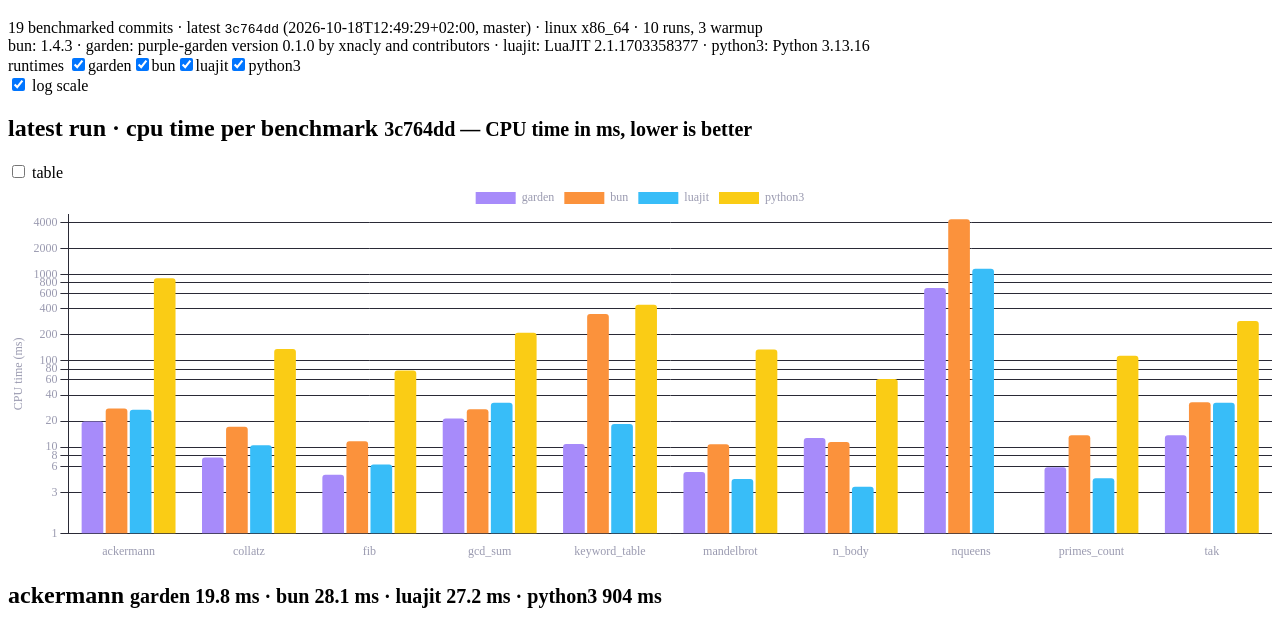
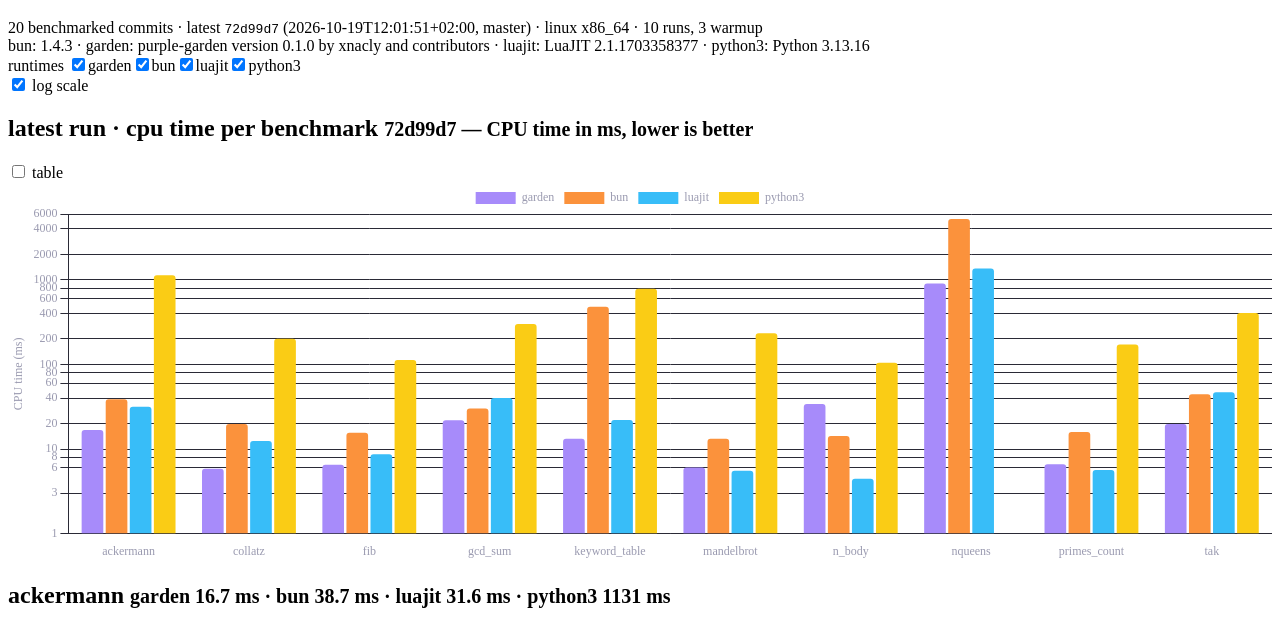
Before and after one commit to xnacly/purple-garden, a plain HTML site: page index.html in a window 1280 px wide. Shown: the part 61-689 px from the top of the page. Drawn offline with nearby package versions, Linux system fonts and the light colour scheme.

Commit message:
bench: 72d99d7

```diff
--- /dev/null
+++ b/data/72d99d7a96ab31979018ed7633277d40b2af8bf8.json
@@ -0,0 +1,446 @@
+{
+  "sha": "72d99d7",
+  "date": "2026-10-19T12:01:51+02:00",
+  "run_unix": 1792404394,
+  "ref": "master",
+  "runner": "linux x86_64",
+  "runs": 10,
+  "warmup": 3,
+  "runtimes": {
+    "bun": "1.4.3",
+    "garden": "purple-garden version 0.1.0 by xnacly and contributors",
+    "luajit": "LuaJIT 2.1.1703358377 -- Copyright (C) 2005-2023 Mike Pall. https://luajit.org/",
+    "python3": "Python 3.13.16"
+  },
+  "results": [
+    {
+      "workload": "ackermann",
+      "runtime": "garden",
+      "time_ms": {
+        "mean": 16.8418986,
+        "min": 16.619256000000004,
+        "stddev": 0.1254339118138842
+      },
+      "cpu_ms": 16.730399999999996,
+      "memory_mb": 3.86328125
+    },
+    {
+      "workload": "ackermann",
+      "runtime": "bun",
+      "time_ms": {
+        "mean": 36.1847567,
+        "min": 34.960131000000004,
+        "stddev": 2.237333141077914
+      },
+      "cpu_ms": 38.748200000000004,
+      "memory_mb": 22.0859375
+    },
+    {
+      "workload": "ackermann",
+      "runtime": "luajit",
+      "time_ms": {
+        "mean": 31.753118000000004,
+        "min": 26.288378,
+        "stddev": 9.937471825612812
+      },
+      "cpu_ms": 31.621799999999997,
+      "memory_mb": 2.7265625
+    },
+    {
+      "workload": "ackermann",
+      "runtime": "python3",
+      "time_ms": {
+        "mean": 1141.455444,
+        "min": 1111.480227,
+        "stddev": 39.368847216387586
+      },
+      "cpu_ms": 1130.9721999999997,
+      "memory_mb": 9.546875
+    },
+    {
+      "workload": "collatz",
+      "runtime": "garden",
+      "time_ms": {
+        "mean": 5.930608700000001,
+        "min": 5.841639,
+        "stddev": 0.05857793555986386
+      },
+      "cpu_ms": 5.845599999999999,
+      "memory_mb": 3.88671875
+    },
+    {
+      "workload": "collatz",
+      "runtime": "bun",
+      "time_ms": {
+        "mean": 14.868925400000002,
+        "min": 13.923786,
+        "stddev": 0.6936108294882496
+      },
+      "cpu_ms": 19.729699999999998,
+      "memory_mb": 22.7265625
+    },
+    {
+      "workload": "collatz",
+      "runtime": "luajit",
+      "time_ms": {
+        "mean": 12.5663296,
+        "min": 12.514249000000001,
+        "stddev": 0.051317581014263765
+      },
+      "cpu_ms": 12.4674,
+      "memory_mb": 2.68359375
+    },
+    {
+      "workload": "collatz",
+      "runtime": "python3",
+      "time_ms": {
+        "mean": 200.6557493,
+        "min": 192.823432,
+        "stddev": 7.312725321125954
+      },
+      "cpu_ms": 200.42799999999997,
+      "memory_mb": 9.00390625
+    },
+    {
+      "workload": "fib",
+      "runtime": "garden",
+      "time_ms": {
+        "mean": 6.609763100000001,
+        "min": 6.5321370000000005,
+        "stddev": 0.0673027751309129
+      },
+      "cpu_ms": 6.509699999999999,
+      "memory_mb": 3.83984375
+    },
+    {
+      "workload": "fib",
+      "runtime": "bun",
+      "time_ms": {
+        "mean": 13.3358486,
+        "min": 11.194024,
+        "stddev": 1.4071367656200304
+      },
+      "cpu_ms": 15.5823,
+      "memory_mb": 21.421875
+    },
+    {
+      "workload": "fib",
+      "runtime": "luajit",
+      "time_ms": {
+        "mean": 8.765950700000001,
+        "min": 7.229315,
+        "stddev": 0.9453017517637248
+      },
+      "cpu_ms": 8.6724,
+      "memory_mb": 2.68359375
+    },
+    {
+      "workload": "fib",
+      "runtime": "python3",
+      "time_ms": {
+        "mean": 113.30587760000002,
+        "min": 109.849537,
+        "stddev": 4.248332464196542
+      },
+      "cpu_ms": 113.1038,
+      "memory_mb": 9.00390625
+    },
+    {
+      "workload": "gcd_sum",
+      "runtime": "garden",
+      "time_ms": {
+        "mean": 21.973937499999998,
+        "min": 21.559723,
+        "stddev": 0.7220847559203142
+      },
+      "cpu_ms": 21.8369,
+      "memory_mb": 3.94921875
+    },
+    {
+      "workload": "gcd_sum",
+      "runtime": "bun",
+      "time_ms": {
+        "mean": 25.0593376,
+        "min": 23.276143,
+        "stddev": 1.0208762043042783
+      },
+      "cpu_ms": 30.061500000000002,
+      "memory_mb": 22.59765625
+    },
+    {
+      "workload": "gcd_sum",
+      "runtime": "luajit",
+      "time_ms": {
+        "mean": 40.1518466,
+        "min": 39.99523,
+        "stddev": 0.08940854510516459
+      },
+      "cpu_ms": 40.0002,
+      "memory_mb": 2.68359375
+    },
+    {
+      "workload": "gcd_sum",
+      "runtime": "python3",
+      "time_ms": {
+        "mean": 300.18728100000004,
+        "min": 287.721581,
+        "stddev": 6.472531907034939
+      },
+      "cpu_ms": 299.95110000000005,
+      "memory_mb": 9.00390625
+    },
+    {
+      "workload": "keyword_table",
+      "runtime": "garden",
+      "time_ms": {
+        "mean": 13.314763500000002,
+        "min": 13.146635999999999,
+        "stddev": 0.12958401968714217
+      },
+      "cpu_ms": 13.202799999999996,
+      "memory_mb": 4.5390625
+    },
+    {
+      "workload": "keyword_table",
+      "runtime": "bun",
+      "time_ms": {
+        "mean": 252.66342889999999,
+        "min": 247.713708,
+        "stddev": 3.8862808948626086
+      },
+      "cpu_ms": 479.524,
+      "memory_mb": 104.75
+    },
+    {
+      "workload": "keyword_table",
+      "runtime": "luajit",
+      "time_ms": {
+        "mean": 22.130730500000002,
+        "min": 21.746036,
+        "stddev": 0.683237788464155
+      },
+      "cpu_ms": 22.0103,
+      "memory_mb": 2.7421875
+    },
+    {
+      "workload": "keyword_table",
+      "runtime": "python3",
+      "time_ms": {
+        "mean": 783.2888213,
+        "min": 748.159184,
+        "stddev": 42.34223369882996
+      },
+      "cpu_ms": 782.9939,
+      "memory_mb": 12.55078125
+    },
+    {
+      "workload": "mandelbrot",
+      "runtime": "garden",
+      "time_ms": {
+        "mean": 6.158389400000001,
+        "min": 6.111209000000001,
+        "stddev": 0.03798177166659482
+      },
+      "cpu_ms": 6.0529,
+      "memory_mb": 3.859375
+    },
+    {
+      "workload": "mandelbrot",
+      "runtime": "bun",
+      "time_ms": {
+        "mean": 11.2863954,
+        "min": 10.800058,
+        "stddev": 0.41239568124535736
+      },
+      "cpu_ms": 13.201600000000001,
+      "memory_mb": 22.09765625
+    },
+    {
+      "workload": "mandelbrot",
+      "runtime": "luajit",
+      "time_ms": {
+        "mean": 5.614466700000001,
+        "min": 5.582333,
+        "stddev": 0.02317904139063755
+      },
+      "cpu_ms": 5.515199999999998,
+      "memory_mb": 2.7109375
+    },
+    {
+      "workload": "mandelbrot",
+      "runtime": "python3",
+      "time_ms": {
+        "mean": 233.2672831,
+        "min": 212.538614,
+        "stddev": 11.97174463622192
+      },
+      "cpu_ms": 233.0577,
+      "memory_mb": 9.00390625
+    },
+    {
+      "workload": "n_body",
+      "runtime": "garden",
+      "time_ms": {
+        "mean": 34.279524,
+        "min": 34.06957500000001,
+        "stddev": 0.12845561227910476
+      },
+      "cpu_ms": 34.1201,
+      "memory_mb": 4.14453125
+    },
+    {
+      "workload": "n_body",
+      "runtime": "bun",
+      "time_ms": {
+        "mean": 10.848783599999999,
+        "min": 9.898573,
+        "stddev": 0.9080868270304701
+      },
+      "cpu_ms": 14.2287,
+      "memory_mb": 23.1796875
+    },
+    {
+      "workload": "n_body",
+      "runtime": "luajit",
+      "time_ms": {
+        "mean": 4.5408383,
+        "min": 4.484473,
+        "stddev": 0.036153353989329624
+      },
+      "cpu_ms": 4.452099999999999,
+      "memory_mb": 2.6953125
+    },
+    {
+      "workload": "n_body",
+      "runtime": "python3",
+      "time_ms": {
+        "mean": 105.17201080000002,
+        "min": 97.35377700000001,
+        "stddev": 5.0101259412920705
+      },
+      "cpu_ms": 104.9595,
+      "memory_mb": 9.0859375
+    },
+    {
+      "workload": "nqueens",
+      "runtime": "garden",
+      "time_ms": {
+        "mean": 907.426549,
+        "min": 905.7620840000001,
+        "stddev": 3.0026166277933095
+      },
+      "cpu_ms": 907.1075,
+      "memory_mb": 3.7890625
+    },
+    {
+      "workload": "nqueens",
+      "runtime": "bun",
+      "time_ms": {
+        "mean": 5241.8076113,
+        "min": 5235.0178209999995,
+        "stddev": 5.813561807855142
+      },
+      "cpu_ms": 5247.6029,
+      "memory_mb": 23.87890625
+    },
+    {
+      "workload": "nqueens",
+      "runtime": "luajit",
+      "time_ms": {
+        "mean": 1359.1448693,
+        "min": 1355.8239540000002,
+        "stddev": 3.0119140652440843
+      },
+      "cpu_ms": 1358.7832999999998,
+      "memory_mb": 2.68359375
+    },
+    {
+      "workload": "primes_count",
+      "runtime": "garden",
+      "time_ms": {
+        "mean": 6.718749400000002,
+        "min": 6.653945,
+        "stddev": 0.06480801401267174
+      },
+      "cpu_ms": 6.620699999999999,
+      "memory_mb": 3.84375
+    },
+    {
+      "workload": "primes_count",
+      "runtime": "bun",
+      "time_ms": {
+        "mean": 11.371308699999995,
+        "min": 10.78668,
+        "stddev": 0.5182241033004608
+      },
+      "cpu_ms": 15.935499999999998,
+      "memory_mb": 22.8359375
+    },
+    {
+      "workload": "primes_count",
+      "runtime": "luajit",
+      "time_ms": {
+        "mean": 5.717393900000001,
+        "min": 5.646561,
+        "stddev": 0.07550691066893575
+      },
+      "cpu_ms": 5.629599999999999,
+      "memory_mb": 2.68359375
+    },
+    {
+      "workload": "primes_count",
+      "runtime": "python3",
+      "time_ms": {
+        "mean": 171.72226270000002,
+        "min": 167.99281100000002,
+        "stddev": 3.75632538995519
+      },
+      "cpu_ms": 171.50909999999996,
+      "memory_mb": 8.96484375
+    },
+    {
+      "workload": "tak",
+      "runtime": "garden",
+      "time_ms": {
+        "mean": 19.948362300000003,
+        "min": 19.879281,
+        "stddev": 0.056277276243120344
+      },
+      "cpu_ms": 19.818999999999996,
+      "memory_mb": 3.79296875
+    },
+    {
+      "workload": "tak",
+      "runtime": "bun",
+      "time_ms": {
+        "mean": 40.2815005,
+        "min": 39.348426,
+        "stddev": 0.9846731305887201
+      },
+      "cpu_ms": 44.3957,
+      "memory_mb": 22.0
+    },
+    {
+      "workload": "tak",
+      "runtime": "luajit",
+      "time_ms": {
+        "mean": 46.933989,
+        "min": 46.788703,
+        "stddev": 0.11083205348835036
+      },
+      "cpu_ms": 46.7693,
+      "memory_mb": 2.68359375
+    },
+    {
+      "workload": "tak",
+      "runtime": "python3",
+      "time_ms": {
+        "mean": 405.560226,
+        "min": 386.024793,
+        "stddev": 8.283649568244568
+      },
+      "cpu_ms": 405.30899999999997,
+      "memory_mb": 9.00390625
+    }
+  ]
+}
--- a/data/index.json
+++ b/data/index.json
@@ -131,5 +131,12 @@
     "date": "2026-10-18T12:49:29+02:00",
     "run_unix": 1792320796,
     "ref": "master"
+  },
+  {
+    "file": "72d99d7a96ab31979018ed7633277d40b2af8bf8.json",
+    "sha": "72d99d7",
+    "date": "2026-10-19T12:01:51+02:00",
+    "run_unix": 1792404394,
+    "ref": "master"
   }
 ]
--- a/index.html
+++ b/index.html
@@ -52,6 +52,6 @@
     </footer>
 
     <script src="https://cdn.jsdelivr.net/npm/chart.js@4.4.1/dist/chart.umd.js"></script>
-    <script src="app.js?v=3c764dd"></script>
+    <script src="app.js?v=72d99d7"></script>
   </body>
 </html>
```
